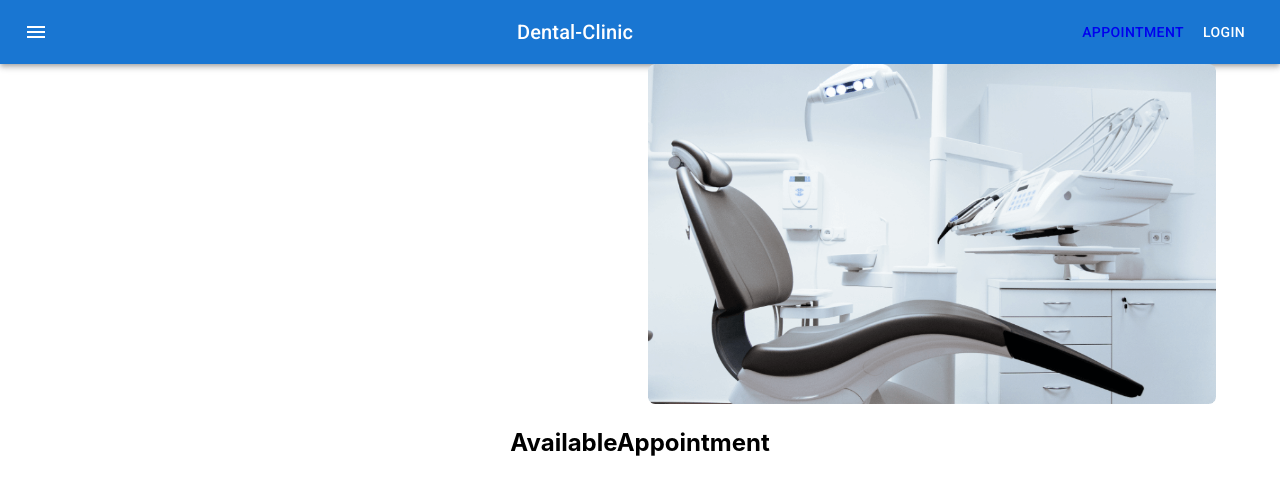
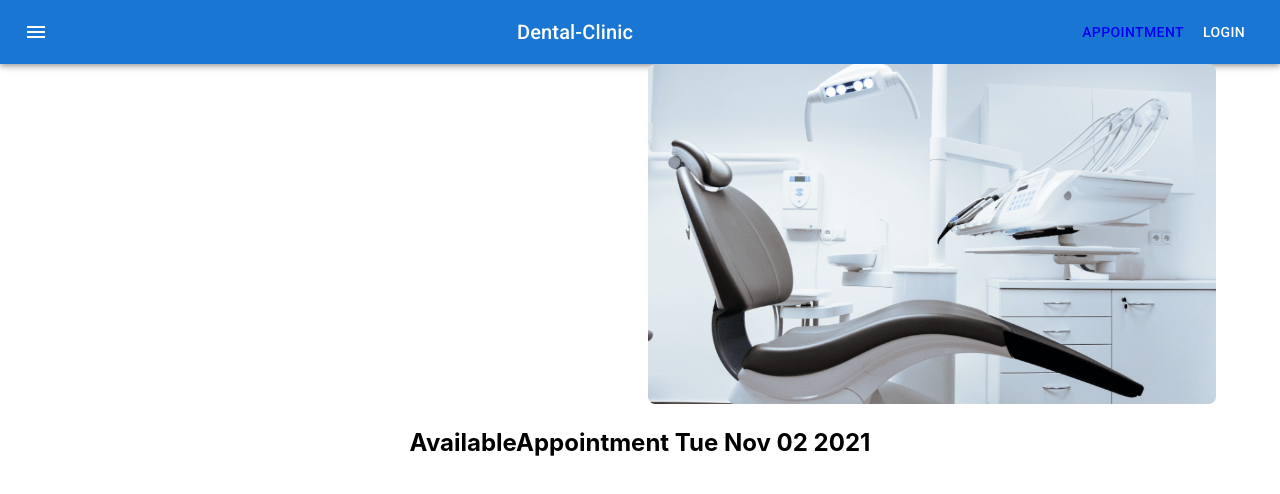
Before and after one commit to Rakibul-Hasan-max/dental-clinic, a React (Create React App) app: page /appointment in a window 1280 px wide. Shown: the top 494 px of the page. Built offline with nearby package versions, Linux system fonts and the light colour scheme.

Commit message:
calendar date

```diff
--- a/src/Pages/Appointment/Appointment/Appointment.js
+++ b/src/Pages/Appointment/Appointment/Appointment.js
@@ -4,11 +4,12 @@ import AppointmentHead from '../AppointmentHead/AppointmentHead';
 import AvailableAppointment from '../AvailableAppointment/AvailableAppointment';
 
 const Appointment = () => {
+    const [date, setDate] = React.useState(new Date());
     return (
         <div>
             <Navigation></Navigation>
-            <AppointmentHead></AppointmentHead>
-            <AvailableAppointment></AvailableAppointment>
+            <AppointmentHead date={date} setDate={setDate}></AppointmentHead>
+            <AvailableAppointment date={date}></AvailableAppointment>
         </div>
     );
 };
--- a/src/Pages/Appointment/AppointmentHead/AppointmentHead.js
+++ b/src/Pages/Appointment/AppointmentHead/AppointmentHead.js
@@ -3,12 +3,12 @@ import React from 'react';
 import chair from '../../../images/chair.png'
 import Calendar from '../../Shared/Calendar/Calendar';
 
-const AppointmentHead = () => {
+const AppointmentHead = ({date, setDate}) => {
     return (
         <Container>
             <Grid container spacing={2}>
                 <Grid item xs={12} md={6}>
-                    <Calendar></Calendar>
+                    <Calendar date={date} setDate={setDate}></Calendar>
                 </Grid>
                 <Grid item xs={12} md={6}>
                     <img style={{width: '100%'}} src={chair} alt="" />
--- a/src/Pages/Appointment/AvailableAppointment/AvailableAppointment.js
+++ b/src/Pages/Appointment/AvailableAppointment/AvailableAppointment.js
@@ -1,9 +1,9 @@
 import React from 'react';
 
-const AvailableAppointment = () => {
+const AvailableAppointment = ({date}) => {
     return (
         <div>
-            <h2>AvailableAppointment</h2>
+            <h2>AvailableAppointment {date.toDateString()}</h2>
         </div>
     );
 };
--- a/src/Pages/Shared/Calendar/Calendar.js
+++ b/src/Pages/Shared/Calendar/Calendar.js
@@ -5,15 +5,15 @@ import LocalizationProvider from '@mui/lab/LocalizationProvider';
 import StaticDatePicker from '@mui/lab/StaticDatePicker';
 import { TextField } from '@mui/material';
 
-const Calendar = () => {
-    const [value, setValue] = React.useState(new Date());
+const Calendar = ({date, setDate}) => {
+
     return (
         <LocalizationProvider dateAdapter={AdapterDateFns}>
       <StaticDatePicker
         displayStaticWrapperAs="desktop"
-        value={value}
+        value={date}
         onChange={(newValue) => {
-          setValue(newValue);
+          setDate(newValue);
         }}
         renderInput={(params) => <TextField {...params} />}
       />
```
